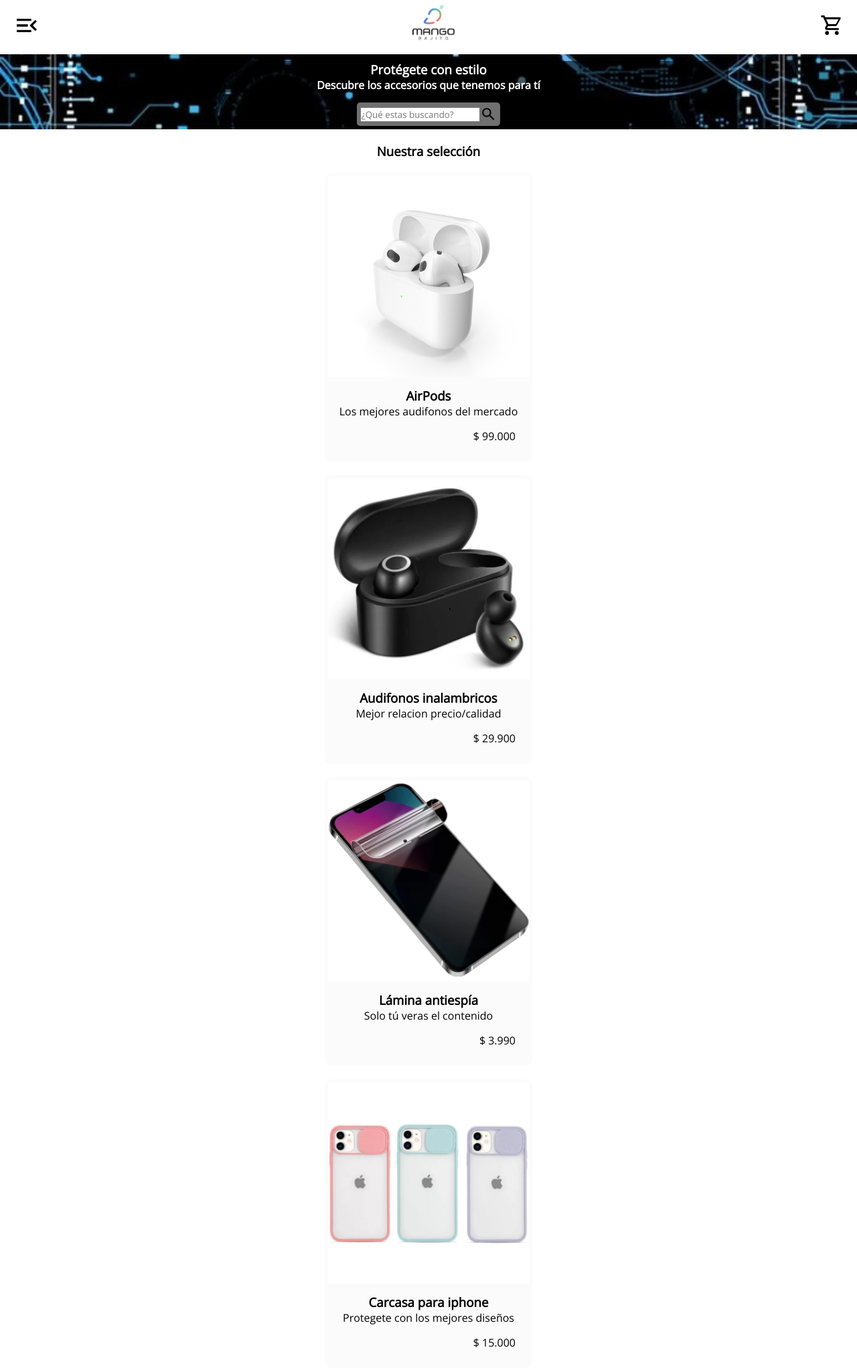
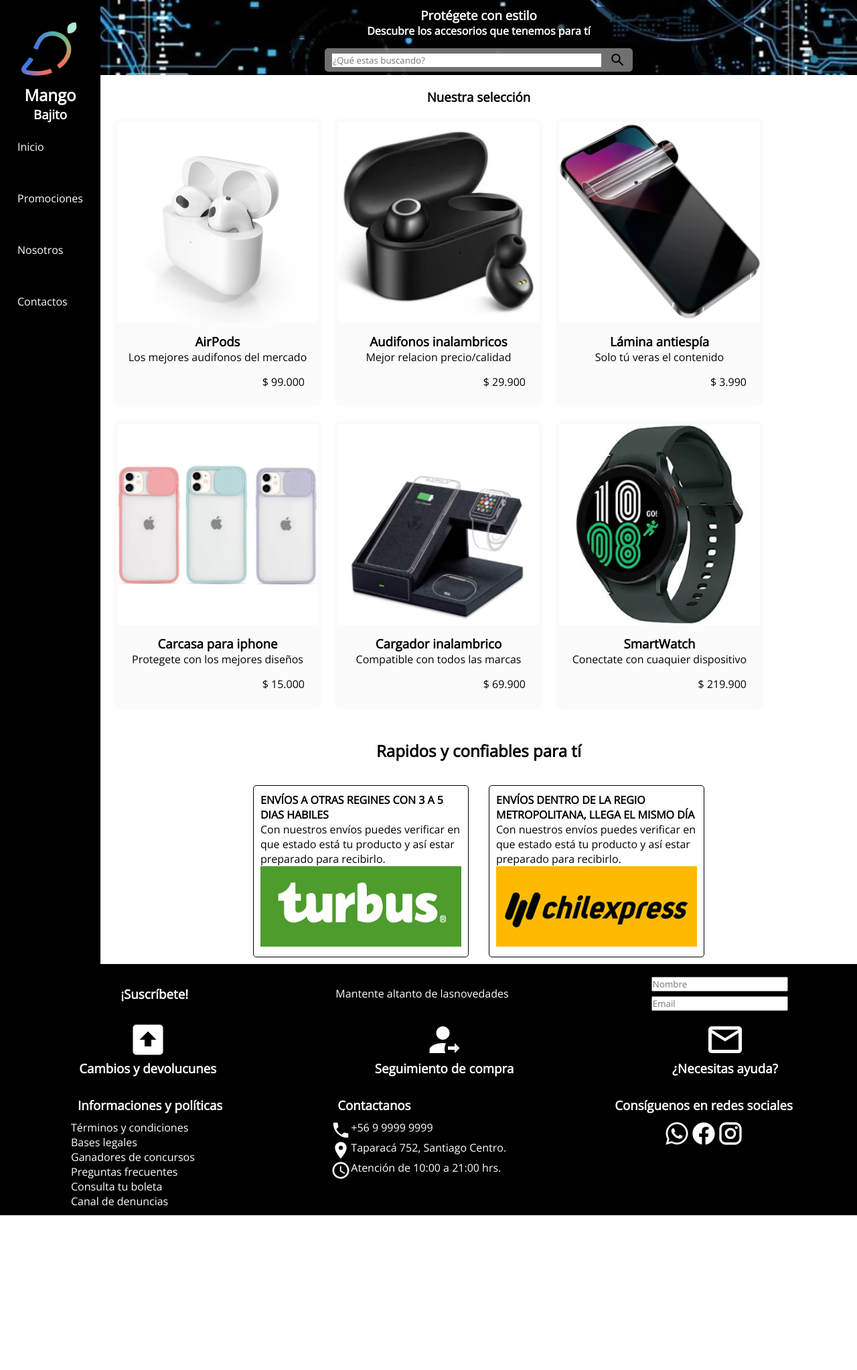
Before and after one commit to hector-garcia-27/prueba-css, a plain HTML site: page index.html in a window 1280 px wide. Shown: the top 2045 px of the page at 67% size. After the commit the page ends 1814 px from the top, so only its background shows below. Drawn offline with nearby package versions, Linux system fonts and the light colour scheme.

Commit message:
media querie 576px terminada

```diff
--- a/assets/css/style.css
+++ b/assets/css/style.css
@@ -22,33 +22,31 @@
 header {
     grid-area: header;
     display: flex;
-    justify-content: space-between;
+    justify-content: space-around;
     align-items: center;
 }
 
 header>.logo>img {
     width: 100px;
-    padding-left: 10px;
+}
+
+header>.logo-dos {
+    color: white;
+    display: none;
+}
+
+header>.logo-dos>img {
+    width: 120px;
+    padding: 20px 10px 0px 20px;
+    display: none;
 }
 
 header>.cart>img {
     width: 40px;
-    padding-left: 20px;
-}
-
-header>.buscador {
-    display: none;
-    border: solid 1px #ececec;
-    padding: 3px;
-}
-
-header>.buscador>.icono {
-    width: 25px;
 }
 
 header>.menu>img {
     width: 35px;
-    padding-right: 20px;
 }
 
 header>.menu-desktop {
@@ -182,7 +180,6 @@
     width: 120px;
 }
 
-
 /* sec3 */
 .sec3 {
     grid-area: sec3;
@@ -230,6 +227,7 @@
     flex-direction: column;
 }
 
+/* footer */
 footer {
     grid-area: foot;
     display: flex;
@@ -299,6 +297,15 @@
     filter: invert(100%) sepia(9%) saturate(263%) hue-rotate(274deg) brightness(115%) contrast(100%);
 }
 
+footer>.politica>.redes-dos {
+    display: none;
+}
+
+footer>.politica>.redes-dos>.icono{
+    display: flex;
+    justify-content: center;
+}
+
 footer>.redes {
     display: flex;
     flex-direction: column;
@@ -320,3 +327,117 @@
 footer>.icono-final>img {
     width: 200px;
 }
+
+@media (min-width: 576px) {
+    .container {
+        display: grid;
+        grid-template-columns: 150px 1fr;
+        grid-template-areas:
+            "header main"
+            "header nav"
+            "header sec1"
+            "header sec3"
+            "sec2 sec2"
+            "foot foot"
+    }
+
+    header {
+        flex-direction: column;
+        justify-content: start;
+        background-color: black;
+    }
+
+    header>.logo>img {
+        display: none;
+    }
+
+    header>.logo-dos {
+        display: flex;
+        flex-direction: column;
+        justify-content: center;
+        align-items: center;
+    }
+
+    header>.logo-dos>img {
+        display: block;
+    }
+
+    header>.cart>img {
+        display: none
+    }
+
+    header>.menu>img {
+        display: none;
+    }
+
+    header>.menu-desktop {
+        display: flex;
+        flex-direction: column;
+        color: white;
+    }
+
+    header>.menu-desktop>ul>li {
+        list-style: none;
+        padding: 25px 0 30px 0;
+    }
+
+    main>.buscador {
+        width: 450px;
+        justify-content: space-around;
+    }
+
+    main>.buscador>form>input {
+        width: 400px;
+    }
+
+    .sec1>.grilla {
+        flex-direction: row;
+        flex-wrap: wrap;
+    }
+
+    .sec3>.envios>.caja {
+        flex-direction: row;
+    }
+
+    .sec2 {
+        justify-content: space-around;
+        padding-top: 15px;
+    }
+
+    .sec2>.titulo {
+        padding-left: 80px;
+    }
+
+    .sec2>.parrafo {
+        flex-direction: row;
+    }
+
+    .sec2>.suscription>form>input {
+        width: 200px;
+    }
+
+    footer>.redes {
+        display: none;
+    }
+
+    footer>.politica>.info{
+        padding-left: 20px;
+    }
+    footer>.politica>.redes-dos {
+        display: flex;
+        flex-direction: column;
+        justify-content: center;
+        align-items: center;
+    }
+
+    footer>.politica>.redes-dos>h3{
+        padding: 10px;
+    }
+
+    footer>.politica>.redes-dos>.icono {
+        width: 40px;
+        filter: invert(100%) sepia(9%) saturate(263%) hue-rotate(274deg) brightness(115%) contrast(100%);
+
+    }
+
+}
--- a/index.html
+++ b/index.html
@@ -12,19 +12,18 @@
 <body>
     <div class="container">
         <header class="box">
-            <div class="cart">
+            <div class="menu">
                 <img src="./assets/img/icon-menu.svg" alt="icono carrito de compras">
             </div>
             <div class="logo">
                 <img src="./assets/img/logo-mango-bajito.png" alt="logo">
             </div>
-            <div class="buscador">
-                <form action="">
-                    <input type="text" id="buscador" placeholder="Buscar...">
-                </form>
-                <img class="icono" src="./assets/img/icon-lupa.svg" alt="icono lupa">
+            <div class="logo-dos">
+                <img src="./assets/img/logo-solo.png" alt="logo">
+                <h2>Mango</h2>
+                <h3>Bajito</h3>
             </div>
-            <div class="menu">
+            <div class="cart">
                 <img class="icono" src="./assets/img/icon-cart.svg" alt="icono menu">
             </div>
             <div class="menu-desktop">
@@ -207,12 +206,20 @@
                         </div>
                     </div>
                 </div>
+                <div class="redes-dos">
+                    <h3>Consíguenos en redes sociales</h3>
+                    <div class="icono">
+                        <img src="./assets/img/icon-whatsapp.svg" alt="icono-whatsapp">
+                        <img src="./assets/img/icon-facebook.svg" alt="icono facebook">
+                        <img src="./assets/img/icon-instagram.svg" alt="icono instagram">
+                    </div>
+                </div>
             </div>
             <div class="redes">
                 <h3>Consíguenos en redes sociales</h3>
                 <div class="icono">
                     <img src="./assets/img/icon-whatsapp.svg" alt="icono-whatsapp">
-                    <img class="fb" src="./assets/img/icon-facebook.svg" alt="icono facebook">
+                    <img src="./assets/img/icon-facebook.svg" alt="icono facebook">
                     <img src="./assets/img/icon-instagram.svg" alt="icono instagram">
                 </div>
             </div>
```
Also changed, not shown: assets/img/logo-solo.png (added).
